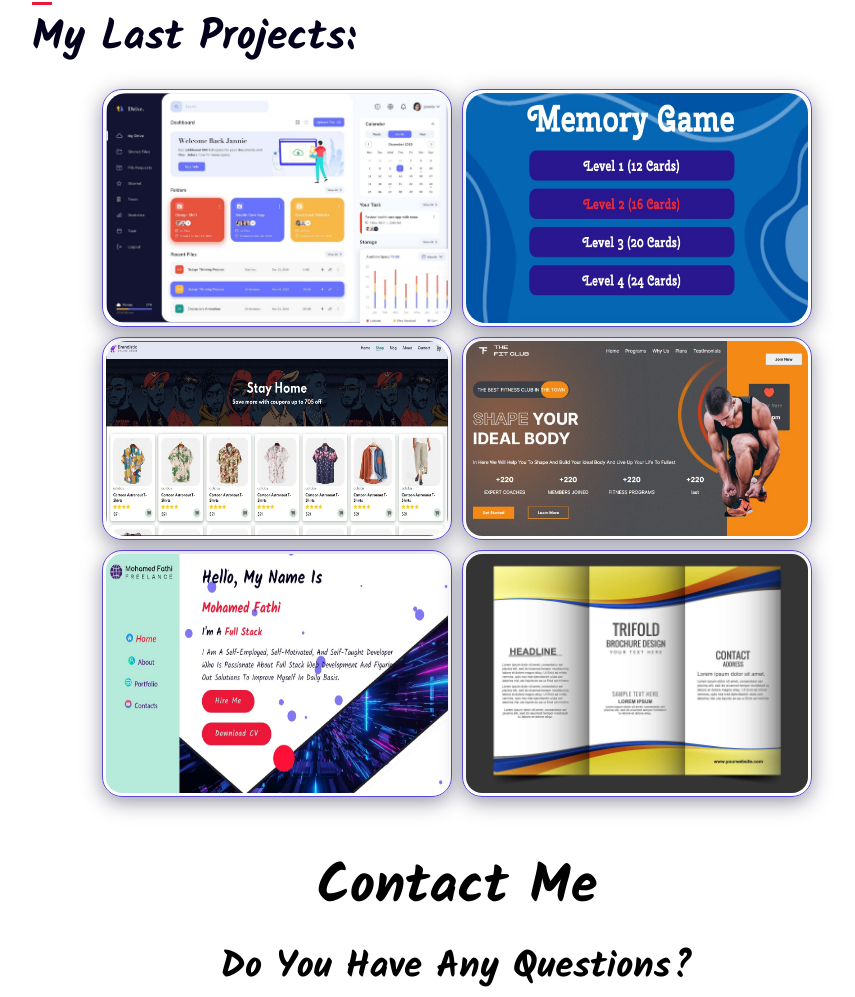
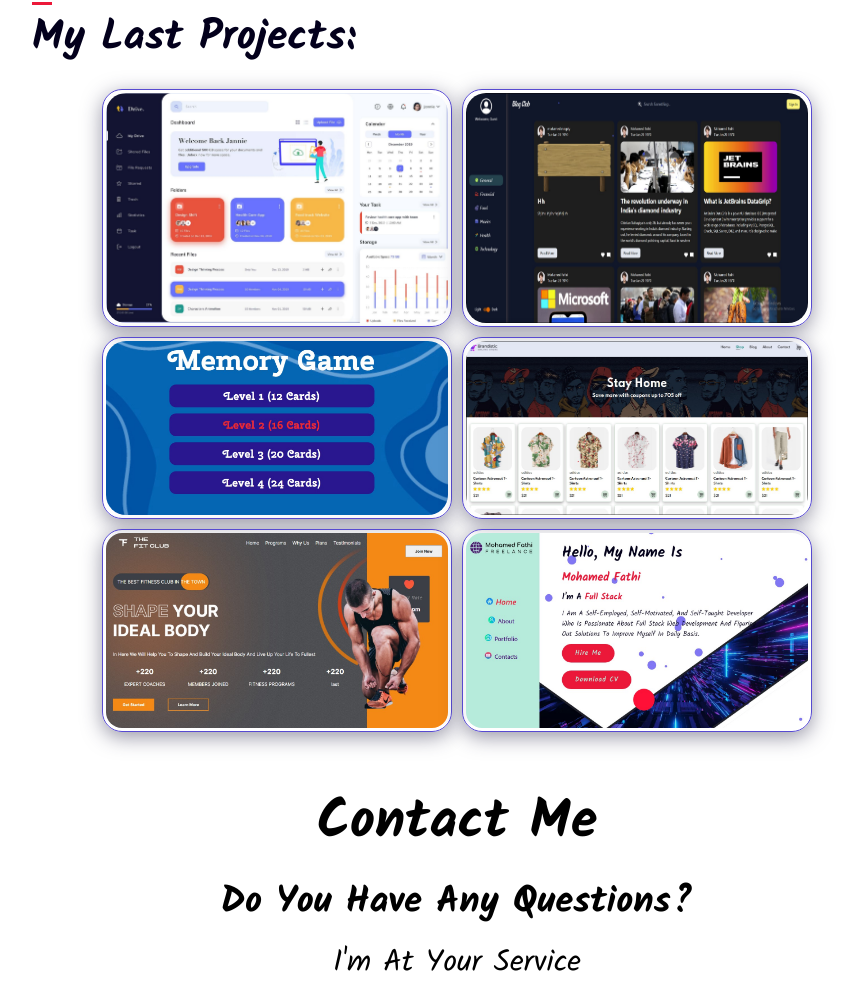
Before and after one commit to MohamedFathi96/portfolio, a plain HTML site: page index.html in a window 1280 px wide. Shown: the part 1705-2702 px from the top of the page, without its empty margins (318-1173 px from the left). Drawn offline with nearby package versions, Linux system fonts and the light colour scheme.

Commit message:
blog club

```diff
--- a/index.html
+++ b/index.html
@@ -145,6 +145,9 @@
           <a href="https://store-hook.netlify.app/" target="_blank">
             <img class="fade" src="./images/dashboard.png" alt="prject">
           </a>
+          <a href="https://blog-club.netlify.app/" target="_blank">
+            <img class="fade" src="./images/blogclub.jpg" alt="prject">
+          </a>
           <a href="https://memory-game-design.netlify.app/" target="_blank"><img class="fade" src="./images/memory.jpg"
               alt="prject"></a>
           <a href="https://brandistic-design.netlify.app/" target="_blank">
@@ -152,7 +155,6 @@
           </a>
           <img class="fade" src="./images/fittness.jpg" alt="prject">
           <img class="fade" src="./images/portfolio.jpg" alt="prject">
-          <img class="fade" src="./images/sample.jpg" alt="prject">
         </div>
       </section>
 
```
Also changed, not shown: images/blogclub.jpg (added).
